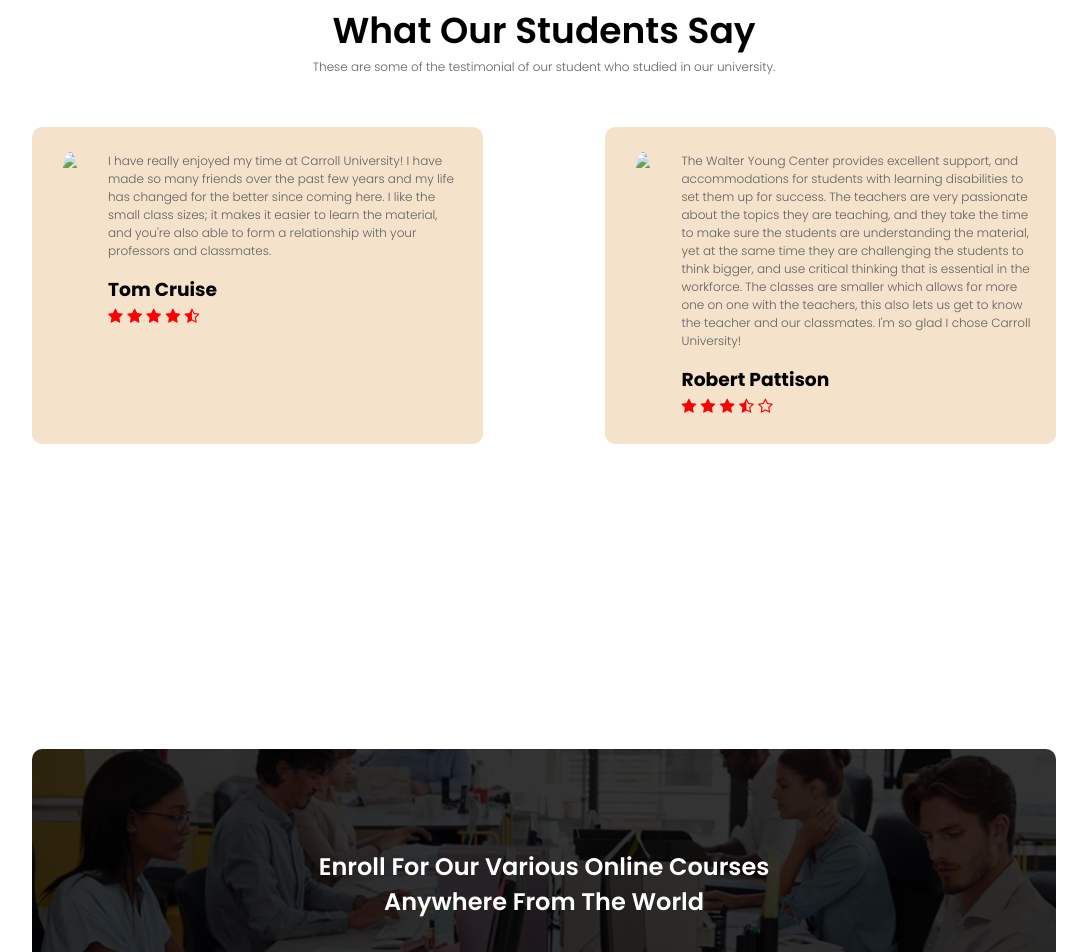
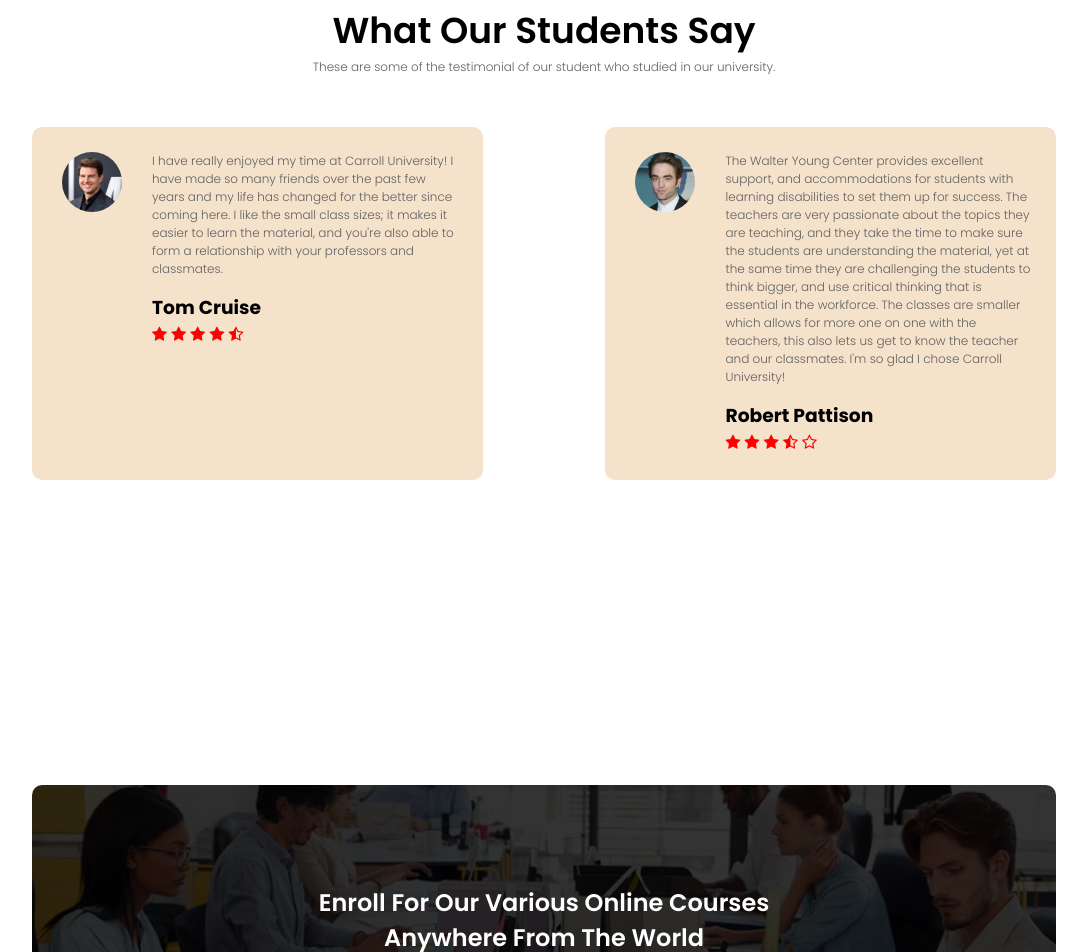
Before and after one commit to kundantripathi98/Carroll-University, a plain HTML site: page index.html in a window 1280 px wide. Shown: the part 3256-4208 px from the top of the page, without its empty margins (96-1183 px from the left). Drawn offline with Linux system fonts and the light colour scheme.

Commit message:
Image url updated

```diff
--- a/index.html
+++ b/index.html
@@ -173,7 +173,7 @@
     <div class="layout">
 
       <div class="testimonial-box">
-        <img src="images/user-1.jpg">
+        <img src="images/user-1.jpeg">
 
         <div>
           <p>
@@ -191,7 +191,7 @@
       </div>
 
       <div class="testimonial-box">
-        <img src="images/user-2.jpg">
+        <img src="images/user-2.jpeg">
 
         <div>
           <p>
```
